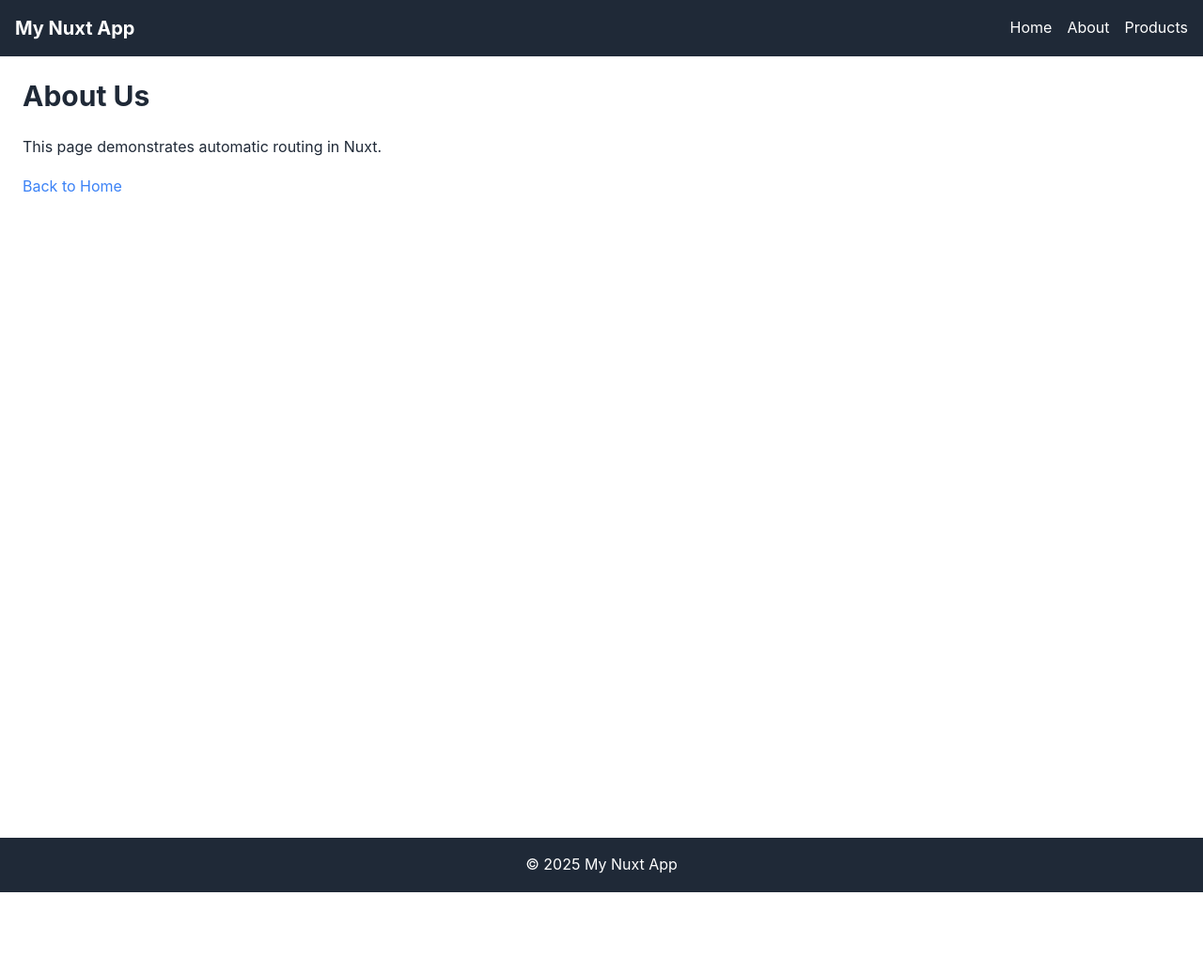
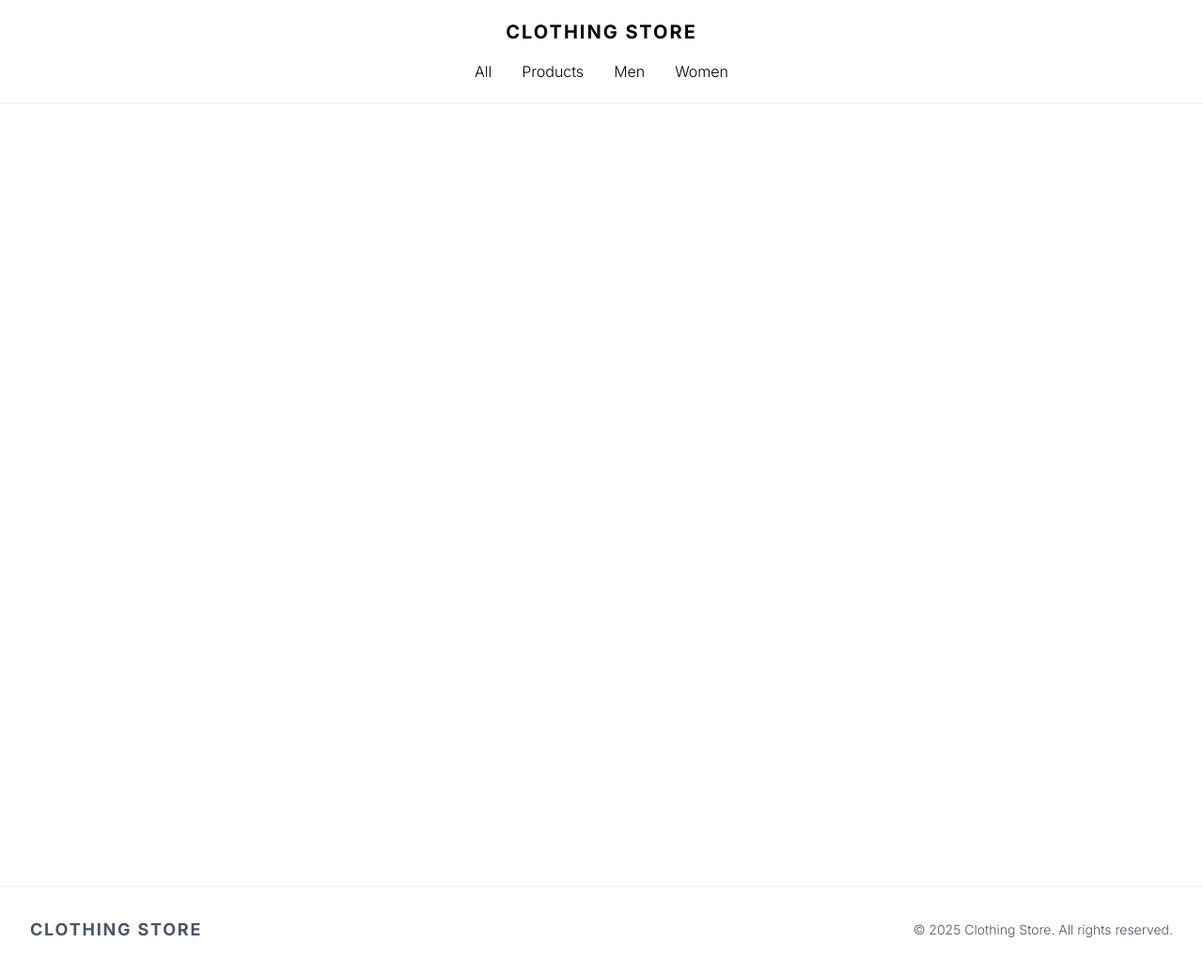
Before and after one commit to VijayIndukuri/bestseller-productpage-task, a Nuxt app: page /about in a window 1280 px wide. Shown: the whole page at 94% size. Before the commit the page ends 950 px from the top, so only its background shows below. Built offline with nearby package versions, Linux system fonts and the light colour scheme.

Commit message:
separating header and footer to separate folders and removing about files

```diff
--- a/nuxt.config.ts
+++ b/nuxt.config.ts
@@ -24,7 +24,7 @@ export default defineNuxtConfig({
       meta: [
         { charset: 'utf-8' },
         { name: 'viewport', content: 'width=device-width, initial-scale=1' },
-        { name: 'description', content: 'My Nuxt 3 application description' }
+        { name: 'description', content: 'Clothing Store for bestseller products' }
       ],
       link: [
         { rel: 'icon', type: 'image/x-icon', href: '/favicon.ico' }
--- /dev/null
+++ b/src/components/Footer.vue
@@ -0,0 +1,18 @@
+<template>
+  <footer class="bg-white border-t border-gray-100 text-gray-600 p-8 mt-8">
+    <div class="container mx-auto">
+      <div class="flex flex-col md:flex-row justify-between items-center">
+        <div class="mb-4 md:mb-0">
+          <h2 class="text-lg font-bold tracking-widest">CLOTHING STORE</h2>
+        </div>
+        <div class="text-sm font-light">
+          <p>&copy; {{ new Date().getFullYear() }} Clothing Store. All rights reserved.</p>
+        </div>
+      </div>
+    </div>
+  </footer>
+</template>
+
+<script setup>
+// Footer component logic
+</script>
--- /dev/null
+++ b/src/components/Header.vue
@@ -0,0 +1,21 @@
+<template>
+  <header class="text-black py-5 border-b border-gray-100">
+    <div class="container mx-auto">
+      <div class="flex flex-col items-center">
+        <h1 class="text-xl font-bold tracking-widest mb-4">CLOTHING STORE</h1>
+        <nav>
+          <ul class="flex gap-8">
+            <li><NuxtLink to="/" class="font-light hover:text-blue-600 transition-colors">All</NuxtLink></li>
+            <li><NuxtLink to="/products" class="font-light hover:text-blue-600 transition-colors">Products</NuxtLink></li>
+            <li><NuxtLink to="/contact" class="font-light hover:text-blue-600 transition-colors">Men</NuxtLink></li>
+            <li><NuxtLink to="/contact" class="font-light hover:text-blue-600 transition-colors">Women</NuxtLink></li>
+          </ul>
+        </nav>
+      </div>
+    </div>
+  </header>
+</template>
+
+<script setup>
+// Header component logic
+</script>
--- a/src/components/ProductCard.vue
+++ b/src/components/ProductCard.vue
@@ -1,11 +1,11 @@
 <template>
-  <div class="border p-4 rounded shadow-sm hover:shadow-md transition-shadow">
-    <div v-if="hasImages" class=" relative w-full object-cover rounded mb-4">
+  <div class="border p-4 rounded shadow-sm hover:shadow-md transition-shadow group">
+    <div v-if="hasImages" class="relative w-full object-cover rounded mb-4">
       <img :src="currentImage" class="w-full h-full object-cover rounded mb-4">
-      <button v-if="hasMultipleImages" class="absolute top-1/2 left-2 transform -translate-y-1/2 text-white bg-black bg-opacity-50 px-2 py-1 rounded-full" @click="prevImage">
+      <button v-if="hasMultipleImages" class="absolute top-1/2 left-2 transform -translate-y-1/2 text-white bg-black bg-opacity-50 px-2 py-1 rounded-full opacity-0 group-hover:opacity-100 transition-opacity" @click="prevImage">
         <Icon name="mdi:chevron-left" class="w-4 h-4" />
       </button>
-      <button v-if="hasMultipleImages" class="absolute top-1/2 right-2 transform -translate-y-1/2 text-white bg-black bg-opacity-50 px-2 py-1 rounded-full" @click="nextImage">
+      <button v-if="hasMultipleImages" class="absolute top-1/2 right-2 transform -translate-y-1/2 text-white bg-black bg-opacity-50 px-2 py-1 rounded-full opacity-0 group-hover:opacity-100 transition-opacity" @click="nextImage">
         <Icon name="mdi:chevron-right" class="w-4 h-4" />
       </button>
     </div>
--- a/src/layouts/default.vue
+++ b/src/layouts/default.vue
@@ -1,26 +1,24 @@
 <template>
-  <div>
-    <header class="bg-gray-800 text-white p-4">
-      <div class="container mx-auto flex justify-between items-center">
-        <h1 class="text-xl font-bold">My Nuxt App</h1>
-        <nav>
-          <ul class="flex gap-4">
-            <li><NuxtLink to="/" class="hover:text-gray-300">Home</NuxtLink></li>
-            <li><NuxtLink to="/about" class="hover:text-gray-300">About</NuxtLink></li>
-            <li><NuxtLink to="/products" class="hover:text-gray-300">Products</NuxtLink></li>
-          </ul>
-        </nav>
-      </div>
-    </header>
+  <div class="font-inter">
+    <Header />
 
     <main class="min-h-screen">
       <slot />
     </main>
 
-    <footer class="bg-gray-800 text-white p-4 mt-8">
-      <div class="container mx-auto text-center">
-        <p>&copy; {{ new Date().getFullYear() }} My Nuxt App</p>
-      </div>
-    </footer>
+    <Footer />
   </div>
 </template>
+
+<script setup>
+import Header from '~/components/Header.vue'
+import Footer from '~/components/Footer.vue'
+</script>
+
+<style>
+@import url('https://fonts.googleapis.com/css2?family=Inter:wght@300;400;500;600;700&display=swap');
+
+html {
+  font-family: 'Inter', sans-serif;
+}
+</style>
--- a/src/pages/about.vue
+++ /dev/null
@@ -1,11 +0,0 @@
-<template>
-  <div class="container mx-auto p-6">
-    <h1 class="text-3xl font-bold mb-6">About Us</h1>
-    <p class="mb-4">This page demonstrates automatic routing in Nuxt.</p>
-    <NuxtLink to="/" class="text-blue-500 hover:underline">Back to Home</NuxtLink>
-  </div>
-</template>
-
-<script setup>
-// About page logic here
-</script>
--- a/src/pages/index.vue
+++ b/src/pages/index.vue
@@ -1,16 +1,18 @@
 <template>
-  <div class="container mx-auto p-6">
-    <h1 class="text-3xl font-bold mb-6">Welcome to the Homepage</h1>
-    <p class="mb-4">This is an example Nuxt 3 project with automatic routing.</p>
-    <nav>
-      <ul class="flex gap-4">
-        <li><NuxtLink to="/about" class="text-blue-500 hover:underline">About</NuxtLink></li>
-        <li><NuxtLink to="/products" class="text-blue-500 hover:underline">Products</NuxtLink></li>
-      </ul>
-    </nav>
+  <div class="container mx-auto px-6 py-12">
+    <h1 class="text-3xl font-semibold tracking-tight mb-2">Products</h1>
+    <p class="text-gray-500 mb-8 font-light">Explore our collection of quality clothing</p>
+    <div class="grid grid-cols-1 md:grid-cols-2 lg:grid-cols-3 gap-6">
+      <ProductCard
+        v-for="product in products"
+        :key="product.id"
+        :product="product"
+      />
+    </div>
   </div>
 </template>
 
 <script setup>
-// Home page logic here
+import data from '@/data/data.json'
+const products = data.products;
 </script>
```
Also changed, not shown: 1 other file (tests, documents, lock files or other folders).
